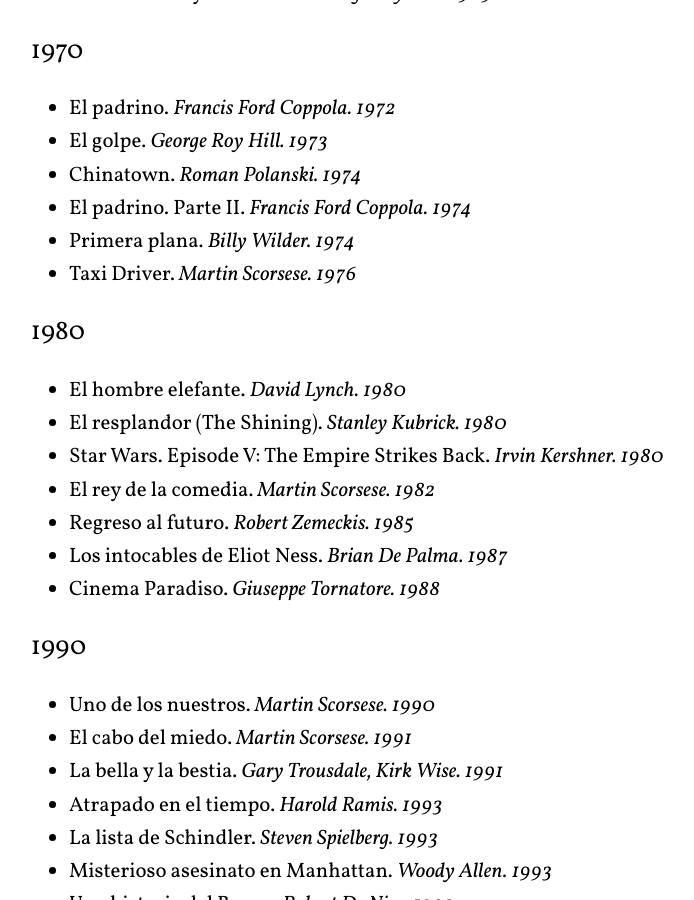
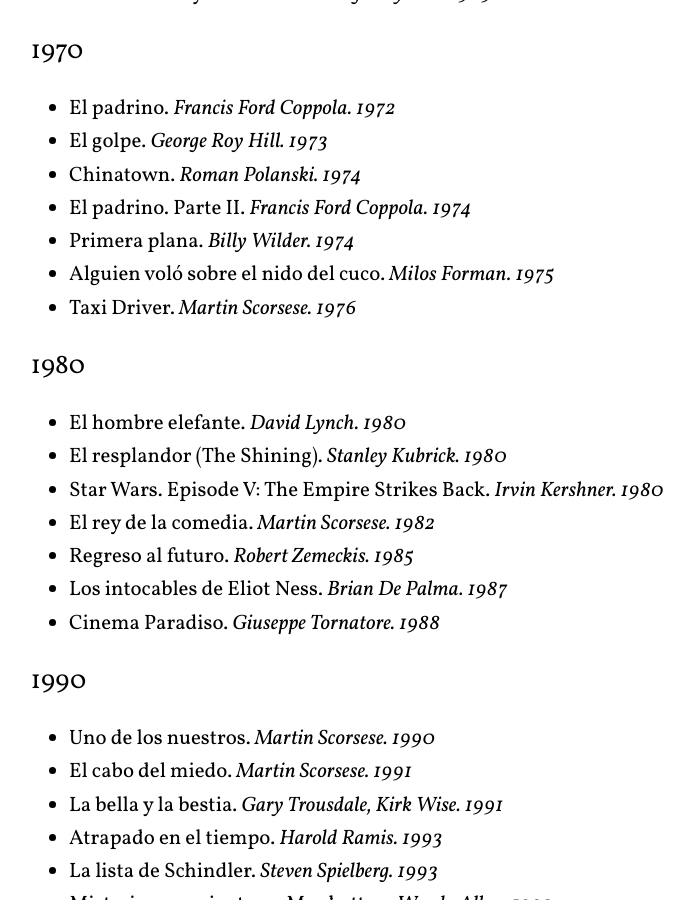
Before and after one commit to arturoherrero/arturoherrero.com, a Jekyll site: the page built from pages/movies.md, in a window 1280 px wide and 900 px high, scrolled down 2956 px. Shown: the whole window, without its empty margins (220-914 px from the left). Built offline with Jekyll 4.4.1, drawn with Linux system fonts in a browser that asks for light colours.

Commit message:
Update movies

```diff
--- a/pages/movies.md
+++ b/pages/movies.md
@@ -100,6 +100,7 @@
 * Chinatown. *Roman Polanski. 1974*
 * El padrino. Parte II. *Francis Ford Coppola. 1974*
 * Primera plana. *Billy Wilder. 1974*
+* Alguien voló sobre el nido del cuco. *Milos Forman. 1975*
 * Taxi Driver. *Martin Scorsese. 1976*
 
 
```
